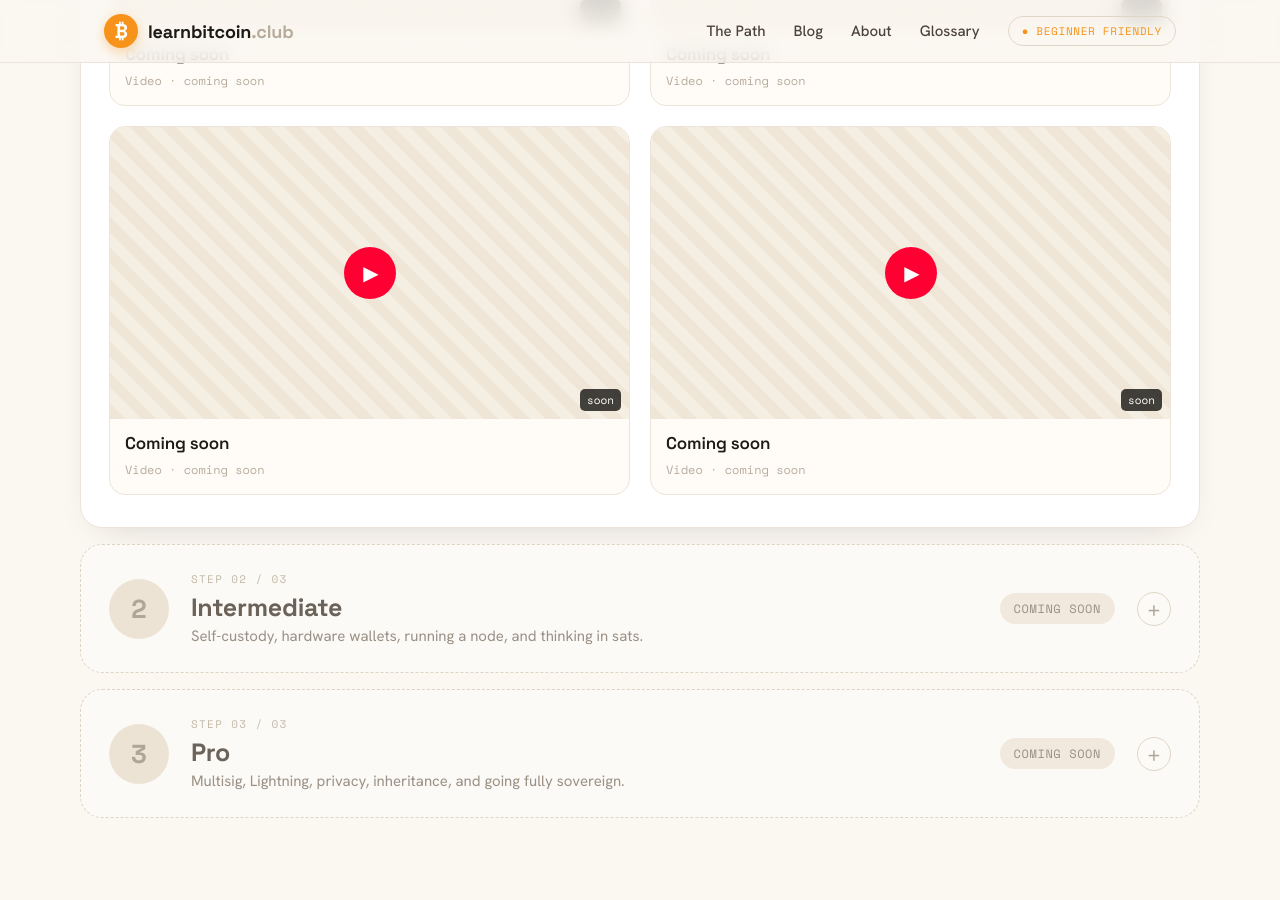
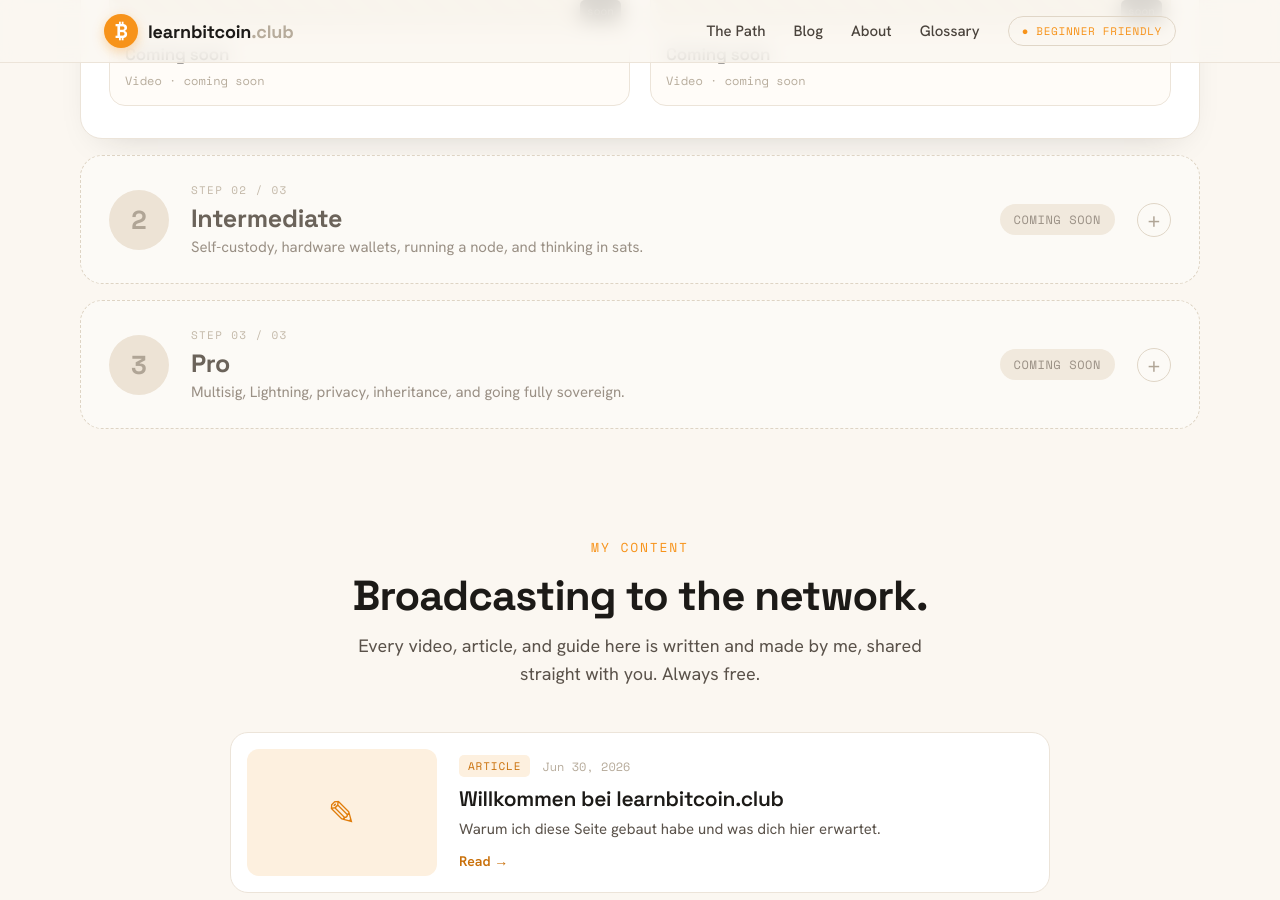
Before and after one commit to florakija/learnbitcoin-club, a Jekyll site: the page built from index.html, in a window 1280 px wide and 900 px high, scrolled down 1351 px. Built offline with Jekyll 4.4.1, drawn with Linux system fonts in a browser that asks for light colours.

Commit message:
Reduce all resource placeholders to 2 per category
Watch, Read, Listen, Explore tabs now show exactly 2
"Coming soon" placeholder cards each, matching the
intended launch state.

Co-Authored-By: Claude Opus 4.6 <noreply@anthropic.com>

```diff
--- a/index.html
+++ b/index.html
@@ -68,7 +68,6 @@ layout: default
         <!-- WATCH -->
         <div class="tab-panel active" id="tab-watch">
           <div class="resource-grid">
-            {% for i in (1..4) %}
             <a href="#" class="res-video-card">
               <div class="res-video-thumb">
                 <span class="res-play-btn">&#9654;</span>
@@ -79,14 +78,22 @@ layout: default
                 <div class="res-video-source">Video &middot; coming soon</div>
               </div>
             </a>
-            {% endfor %}
+            <a href="#" class="res-video-card">
+              <div class="res-video-thumb">
+                <span class="res-play-btn">&#9654;</span>
+                <span class="res-video-duration">soon</span>
+              </div>
+              <div class="res-video-info">
+                <div class="res-video-title">Coming soon</div>
+                <div class="res-video-source">Video &middot; coming soon</div>
+              </div>
+            </a>
           </div>
         </div>
 
         <!-- READ -->
         <div class="tab-panel" id="tab-read">
           <div class="resource-grid">
-            {% for i in (1..4) %}
             <div class="res-book-card">
               <div class="res-book-cover"><span>COVER</span></div>
               <div class="res-book-info">
@@ -96,28 +103,39 @@ layout: default
                 <span class="res-coming-soon">Coming soon</span>
               </div>
             </div>
-            {% endfor %}
+            <div class="res-book-card">
+              <div class="res-book-cover"><span>COVER</span></div>
+              <div class="res-book-info">
+                <div class="res-book-title">Coming soon</div>
+                <div class="res-book-author">A recommended read</div>
+                <div class="res-book-why">Still picking the best beginner books for this spot. Check back soon.</div>
+                <span class="res-coming-soon">Coming soon</span>
+              </div>
+            </div>
           </div>
         </div>
 
         <!-- LISTEN -->
         <div class="tab-panel" id="tab-listen">
-          <div class="resource-grid-3">
-            {% for i in (1..3) %}
+          <div class="resource-grid">
             <div class="res-podcast-card">
               <div class="res-podcast-art"><span class="res-podcast-icon">&#9834;</span></div>
               <div class="res-podcast-title">Coming soon</div>
               <div class="res-podcast-host">A show worth a listen</div>
               <span class="res-coming-soon">Coming soon</span>
             </div>
-            {% endfor %}
+            <div class="res-podcast-card">
+              <div class="res-podcast-art"><span class="res-podcast-icon">&#9834;</span></div>
+              <div class="res-podcast-title">Coming soon</div>
+              <div class="res-podcast-host">A show worth a listen</div>
+              <span class="res-coming-soon">Coming soon</span>
+            </div>
           </div>
         </div>
 
         <!-- EXPLORE -->
         <div class="tab-panel" id="tab-explore">
           <div class="link-list">
-            {% for i in (1..4) %}
             <a href="#" class="res-link-card">
               <div class="res-link-info">
                 <div class="res-link-header">
@@ -128,7 +146,16 @@ layout: default
               </div>
               <span class="res-link-arrow">&nearr;</span>
             </a>
-            {% endfor %}
+            <a href="#" class="res-link-card">
+              <div class="res-link-info">
+                <div class="res-link-header">
+                  <span class="res-link-title">Coming soon</span>
+                  <span class="res-link-url">coming soon</span>
+                </div>
+                <div class="res-link-desc">A handy resource will live here soon.</div>
+              </div>
+              <span class="res-link-arrow">&nearr;</span>
+            </a>
           </div>
         </div>
 
```
